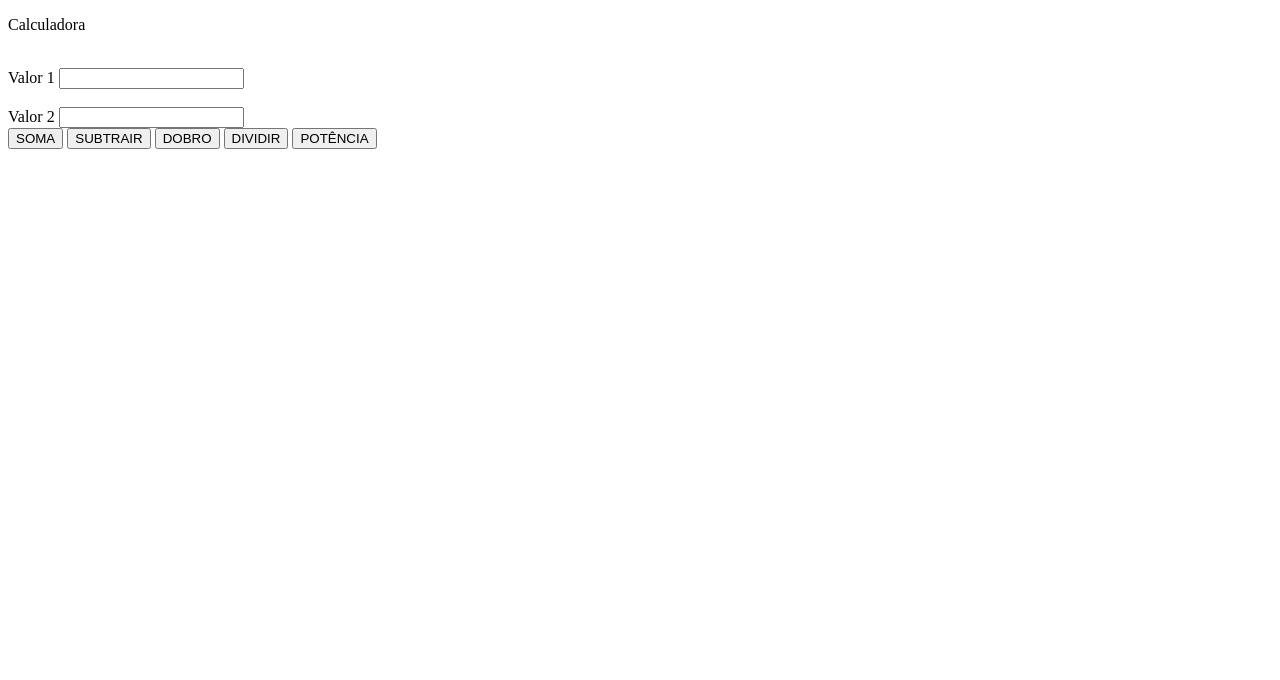
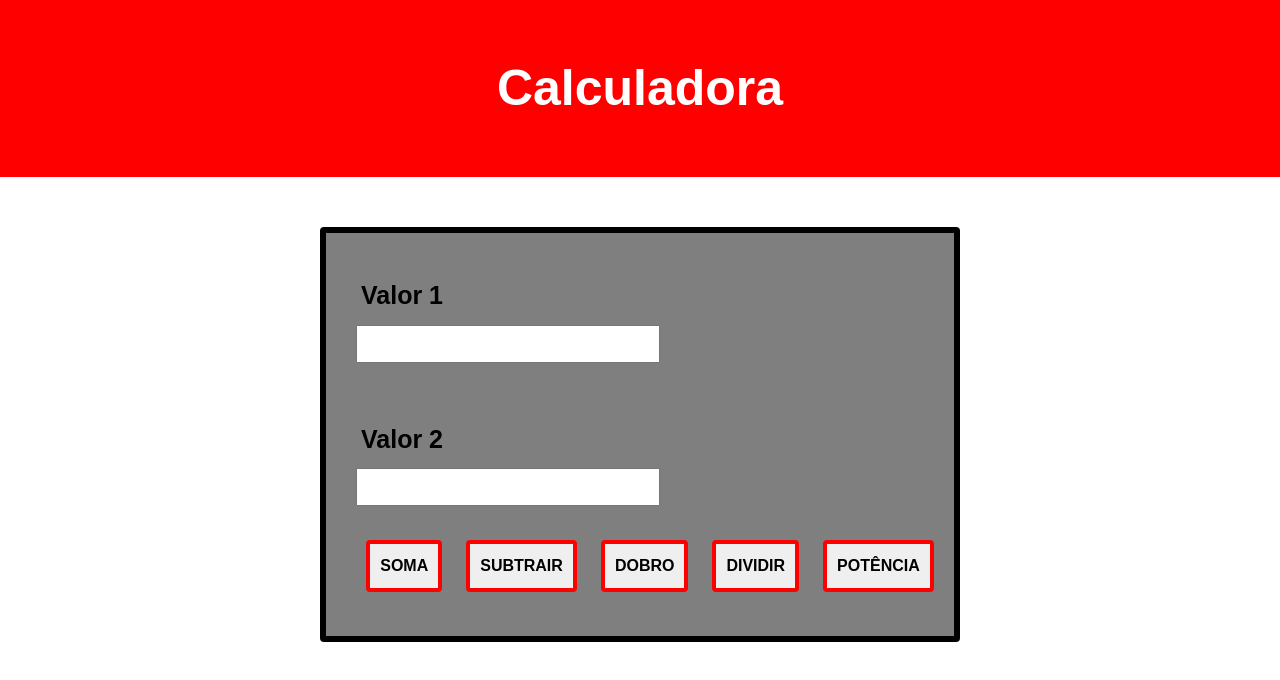
Before and after one commit to Felipe-Bueno04/Atividade2_SENAI-Calculadoradora, a plain HTML site: page index.html in a window 1280 px wide. Drawn offline with Linux system fonts and the light colour scheme; the site is published under a folder, as on GitHub Pages, so addresses that start at the root find nothing.

Commit message:
Update index.html

```diff
--- a/index.html
+++ b/index.html
@@ -4,8 +4,8 @@
     <meta charset="UTF-8">
     <meta name="viewport" content="width=device-width, initial-scale=1.0">
     <title>Atividade Calculadora Simples</title>
-    <link rel="stylesheet" href="/CSS/reset.css">
-    <link rel="stylesheet" href="/CSS/style.css">
+    <link rel="stylesheet" href="./CSS/reset.css">
+    <link rel="stylesheet" href="./CSS/style.css">
 </head>
 <body>
     <header>
```
